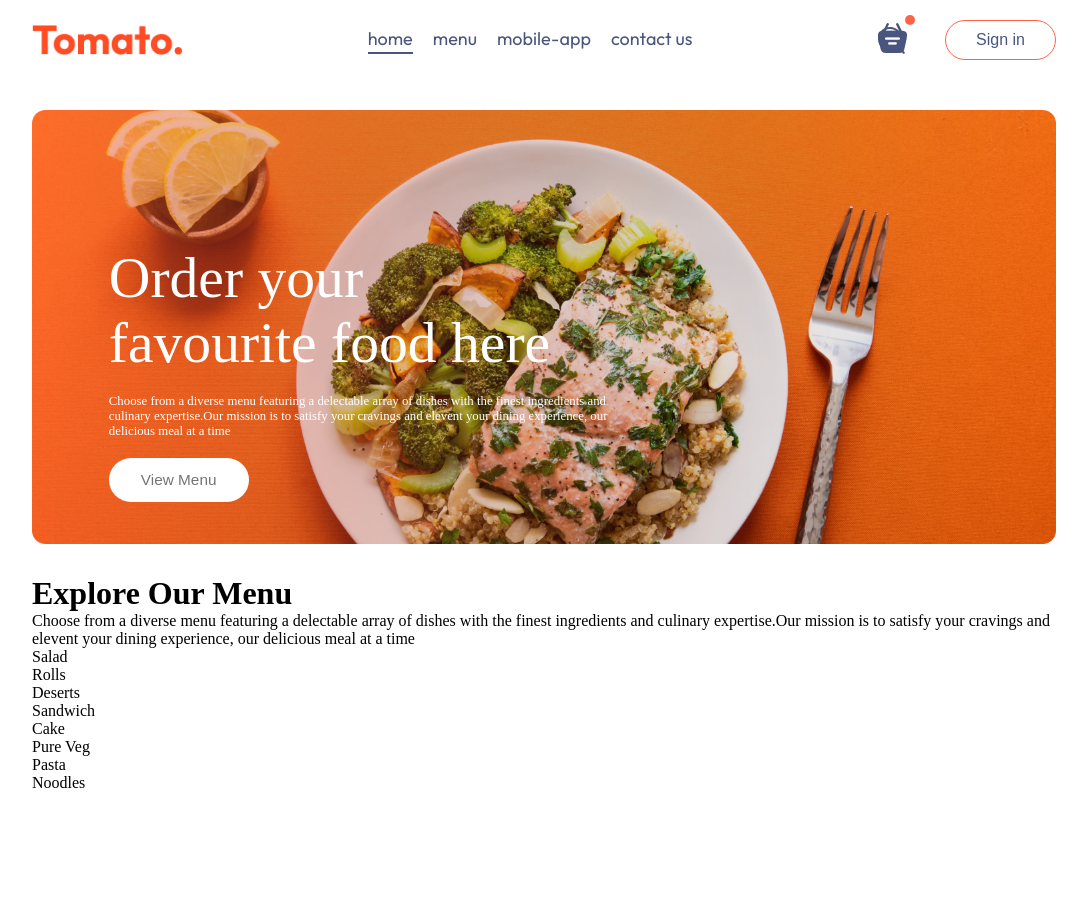
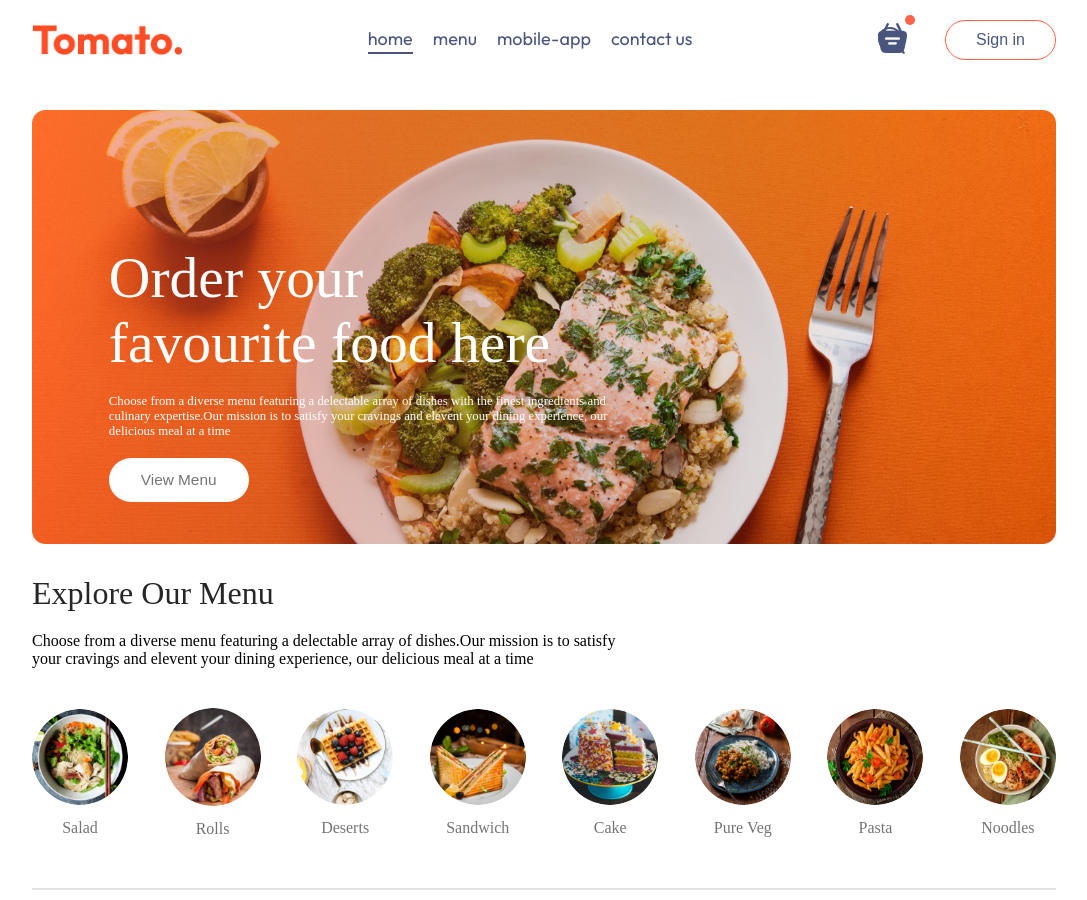
Before and after one commit to Esther6maina/Food-Del, a React (Vite) app in the folder frontend/: page / in a window 1280 px wide. Shown: the whole page, without its empty margins (96-1183 px from the left). Before the commit the page ends 800 px from the top, so only its background shows below. Built offline with nearby package versions, Linux system fonts and the light colour scheme.

Commit message:
Updated menu selection logic and styling

```diff
--- a/frontend/src/components/ExploreMenu/ExploreMenu.css
+++ b/frontend/src/components/ExploreMenu/ExploreMenu.css
@@ -0,0 +1,48 @@
+.explore-menu{
+  display: flex;
+  flex-direction: column;
+  gap: 20px;
+}
+.explore-menu h1{
+  color: #262626;
+  font-weight: 500;
+}
+.explore-menu-text{
+  max-width: 60%;
+  columns: #808080;
+}
+.explore-menu-list{
+  display: flex;
+  justify-content: space-between;
+  align-items: center;
+  gap: 30px;
+  text-align: center;
+  margin: 20px 0px;
+  overflow-x: scroll;
+}
+.explore-menu-list ::-webkit-scrollbar{
+  display: none;
+}
+.explore-menu-list-item img{
+  width: 7.5vw;
+  min-width: 80px;
+  cursor: pointer;
+  border-radius: 50%;
+  transition: 0.2s;
+}
+.explore-menu-list-item p{
+  margin-top: 10px;
+  color: #747474;
+  font-size: max(1.4vw 16px);
+  cursor: pointer;
+}
+.explore-menu hr{
+  margin: 10px 0px;
+  height: 2px;
+  background-color: #e2e2e2;
+  border: none;
+}
+.explore-menu-list-item img.active{
+  border: 4px solid tomato;
+  padding: 2px;
+}
--- a/frontend/src/components/ExploreMenu/ExploreMenu.jsx
+++ b/frontend/src/components/ExploreMenu/ExploreMenu.jsx
@@ -1,17 +1,18 @@
 import React from 'react'
-import './ExploreMenu'
+import './ExploreMenu.css'
 import { menu_list } from '../../assets/assets'
 
-const ExploreMenu = () => {
+const ExploreMenu = ({ category, setCategory }) => {
+
   return (
     <div className='explore-menu' id='explore-menu'>
       <h1>Explore Our Menu</h1>
-      <p className='explore-menu-text'>Choose from a diverse menu featuring a delectable array of dishes with the finest ingredients and culinary expertise.Our mission is to satisfy  your cravings and elevent your dining experience, our delicious meal at a time</p>
-      <div className='explore-menu-list'>
+      <p className='explore-menu-text'>Choose from a diverse menu featuring a delectable array of dishes.Our mission is to satisfy  your cravings and elevent your dining experience, our delicious meal at a time</p>
+      <div className="explore-menu-list">
         {menu_list.map((item,index)=>{
            return (
-             <div key={index} className='explore-menu-list-item'>
-               <image src={item.menu_image} alt=""/>
+             <div onClick={() =>setCategory(prev=>prev===item.menu_name?"All":item.menu_name)} key={index} className='explore-menu-list-item'>
+               <img className={category===item.menu_name?"active":""} src={item.menu_image} alt=""/>
                <p>{item.menu_name}</p>
 
              </div>
@@ -19,6 +20,7 @@
         })}
 
       </div>
+      <hr />
       </div>
   )
 }
--- a/frontend/src/components/Header/Header.css
+++ b/frontend/src/components/Header/Header.css
@@ -14,16 +14,18 @@
   max-width: 50%;
   bottom: 10%;
   left: 6vw;
-  animation: fadeIn 3s;
 }
+
 .header-contents h2{
   font-weight: 500;
   color: white;
   font-size: max(4.5vw,22px);
+  animation: fadeIn 3s;
 }
 .header-contents p{
   color: white;
   font-size: 1vw;
+  animation: fadeIn 3s;
 }
 .header-contents button{
   border: none;
@@ -33,4 +35,5 @@
   background-color: white;
   font-size: max(1.2vw,15px);
   border-radius: 50px;
+  animation: fadeIn 3s;
 }
--- a/frontend/src/components/Header/Header.jsx
+++ b/frontend/src/components/Header/Header.jsx
@@ -4,7 +4,7 @@
 const Header = () => {
   return (
     <div className='header'>
-      <div class="header-contents">
+      <div className="header-contents">
         <h2>Order your<br/> favourite food here</h2>
         <p>Choose from a diverse menu featuring a delectable array of dishes with the finest ingredients and culinary expertise.Our mission is to satisfy  your cravings and elevent your dining experience, our delicious meal at a time</p>
         <button>View Menu</button>
--- a/frontend/src/pages/Home/Home.jsx
+++ b/frontend/src/pages/Home/Home.jsx
@@ -1,13 +1,16 @@
-import React from 'react'
+import React, { useState } from 'react'
 import './Home.css'
 import Header from '../../components/Header/Header'
 import ExploreMenu from '../../components/ExploreMenu/ExploreMenu'
 
 const Home = () => {
+
+  const [ category, setCategory ] = useState("All");
+
   return (
     <div>
       <Header/>
-      <ExploreMenu/>
+      <ExploreMenu category={category} setCategory={setCategory}/>
     </div>
   )
 }
```
